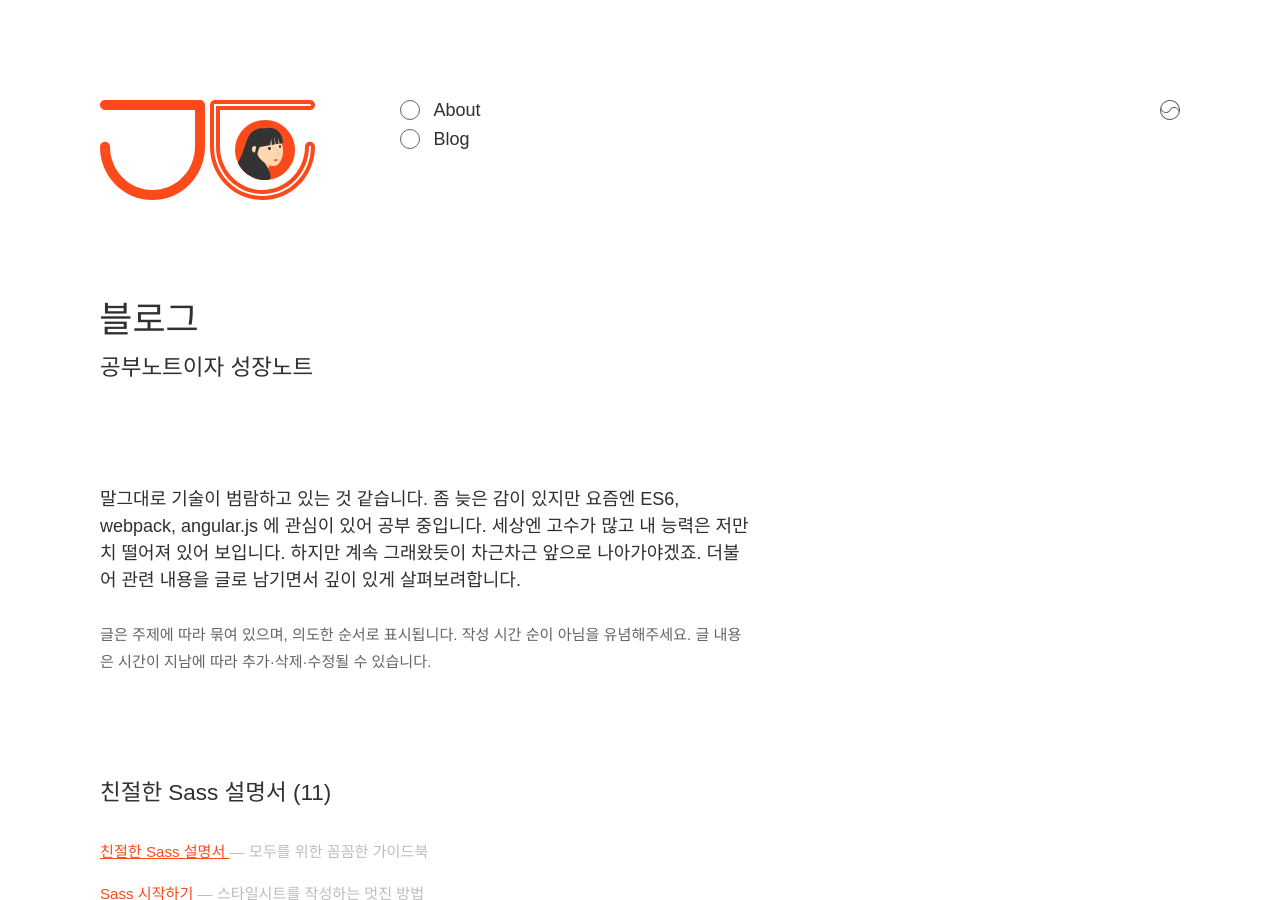
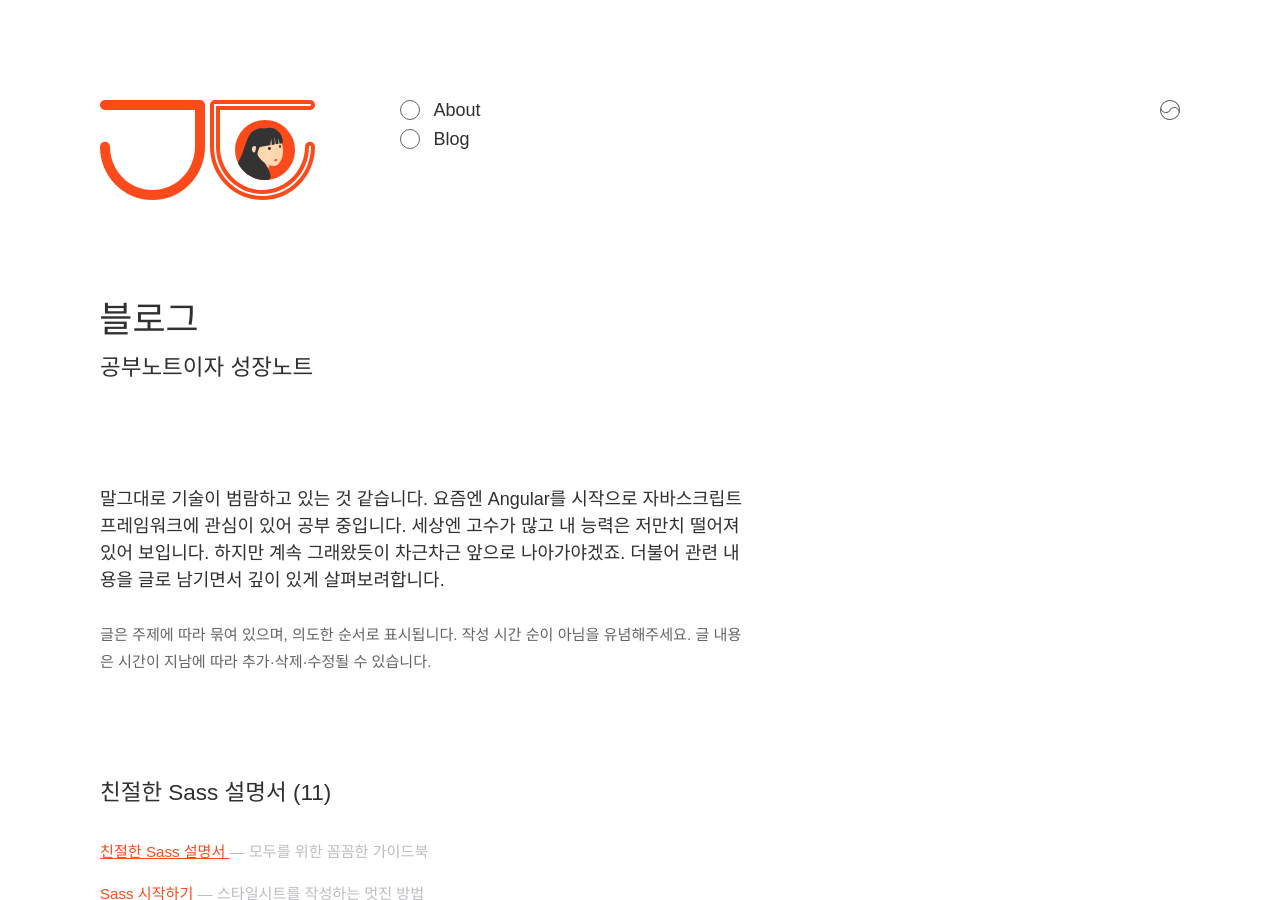
Before and after one commit to designmeme/designmeme.github.io, a Jekyll site: the page built from ko/blog.html, in a window 1280 px wide and 900 px high. Built offline with Jekyll 4.4.1, drawn with Linux system fonts in a browser that asks for light colours; nearby versions of some CDN libraries; some web fonts are replaced; comment, search, counter and statistics services are not loaded.

Commit message:
Update blog.html

```diff
--- a/ko/blog.html
+++ b/ko/blog.html
@@ -3,11 +3,11 @@ title:      블로그
 subtitle:   공부노트이자 성장노트
 name:       blog
 permalink:  /
-excerpt:    말그대로 기술이 범람하고 있는 것 같습니다. 좀 늦은 감이 있지만 요즘엔 ES6, webpack, angular.js 에 관심이 있어 공부 중입니다.
+excerpt:    말그대로 기술이 범람하고 있는 것 같습니다. 요즘엔 Angular를 시작으로 자바스크립트 프레임워크에 관심이 있어 공부 중입니다.
 ---
 
 <p>
-말그대로 기술이 범람하고 있는 것 같습니다. 좀 늦은 감이 있지만 요즘엔 ES6, webpack, angular.js 에 관심이 있어 공부 중입니다.
+말그대로 기술이 범람하고 있는 것 같습니다. 요즘엔 Angular를 시작으로 자바스크립트 프레임워크에 관심이 있어 공부 중입니다.
 세상엔 고수가 많고 내 능력은 저만치 떨어져 있어 보입니다. 하지만 계속 그래왔듯이 차근차근 앞으로 나아가야겠죠.
 더불어 관련 내용을 글로 남기면서 깊이 있게 살펴보려합니다.
 </p>
```
